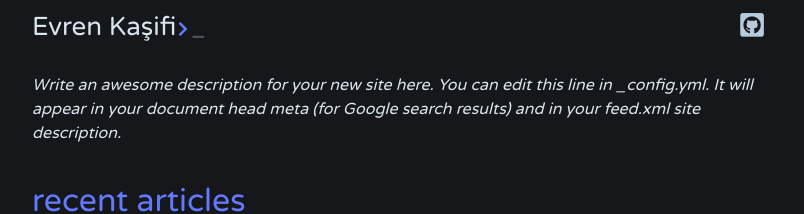
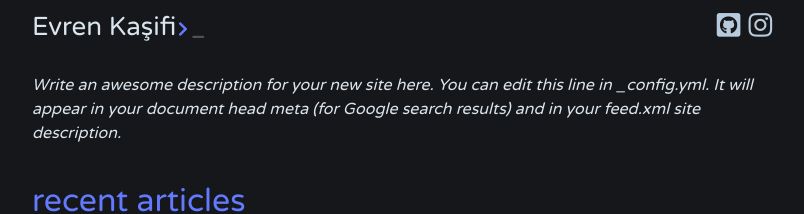
Before and after one commit to BurkClik/BurkClik.github.io, a Jekyll site: the page built from index.html, in a window 1280 px wide. Shown: the top 214 px of the page, without its empty margins (238-1042 px from the left). Built offline with Jekyll 4.4.1, drawn with Linux system fonts in a browser that asks for light colours; the list of posts is cut into pages by our own code.

Commit message:
instagram

```diff
--- a/_config.yml
+++ b/_config.yml
@@ -34,8 +34,8 @@ dash:
     - url: https://github.com/burkclik
       icon: github-square
       color: red
-    - url: https://github.com/burkclik
-      icon: instagram-square
+    - url: https://www.instagram.com/burkclik/
+      icon: instagram
       color: cyan
 
   show_author: true
```
